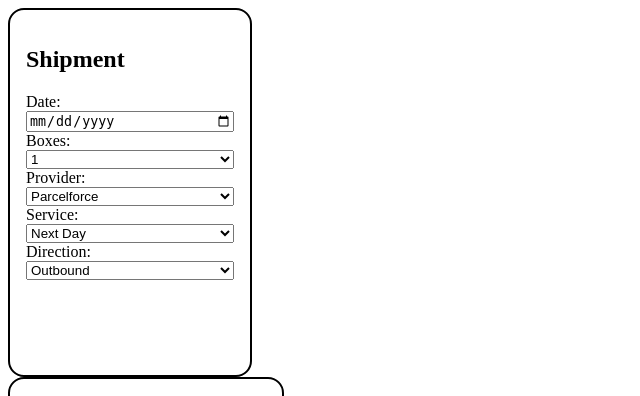
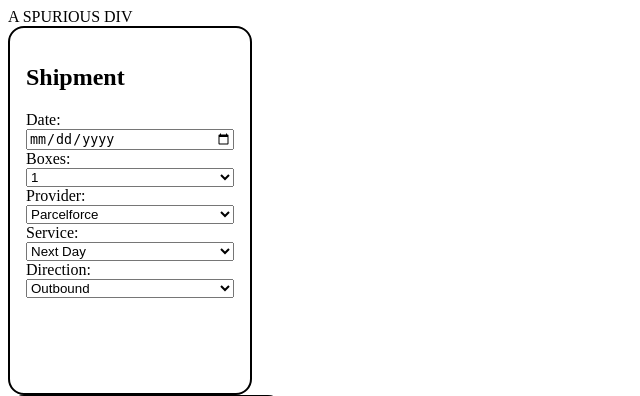
Before and after one commit to pawrequest/shipaw, a Python web app: template src/shipaw/ui/templates/shipping_form.html in a window 1280 px wide. Shown: the top 396 px of the page, without its empty margins (0-640 px from the left). Run offline with Jinja, Linux system fonts and the light colour scheme; the template is opened without the code that fills it, so the values that code supplies are empty.

Commit message:
spurious test

```diff
--- a/src/shipaw/ui/templates/shipping_form.html
+++ b/src/shipaw/ui/templates/shipping_form.html
@@ -10,6 +10,7 @@
       hx-target=#content_top
       hx-swap="innerHTML"
 >
+    <div> A SPURIOUS DIV</div>
     <input type="hidden" name="context_json" value="">
     <div class="wrapper wrapper__booking">
         <section class="inputs inputs__ship">
```
